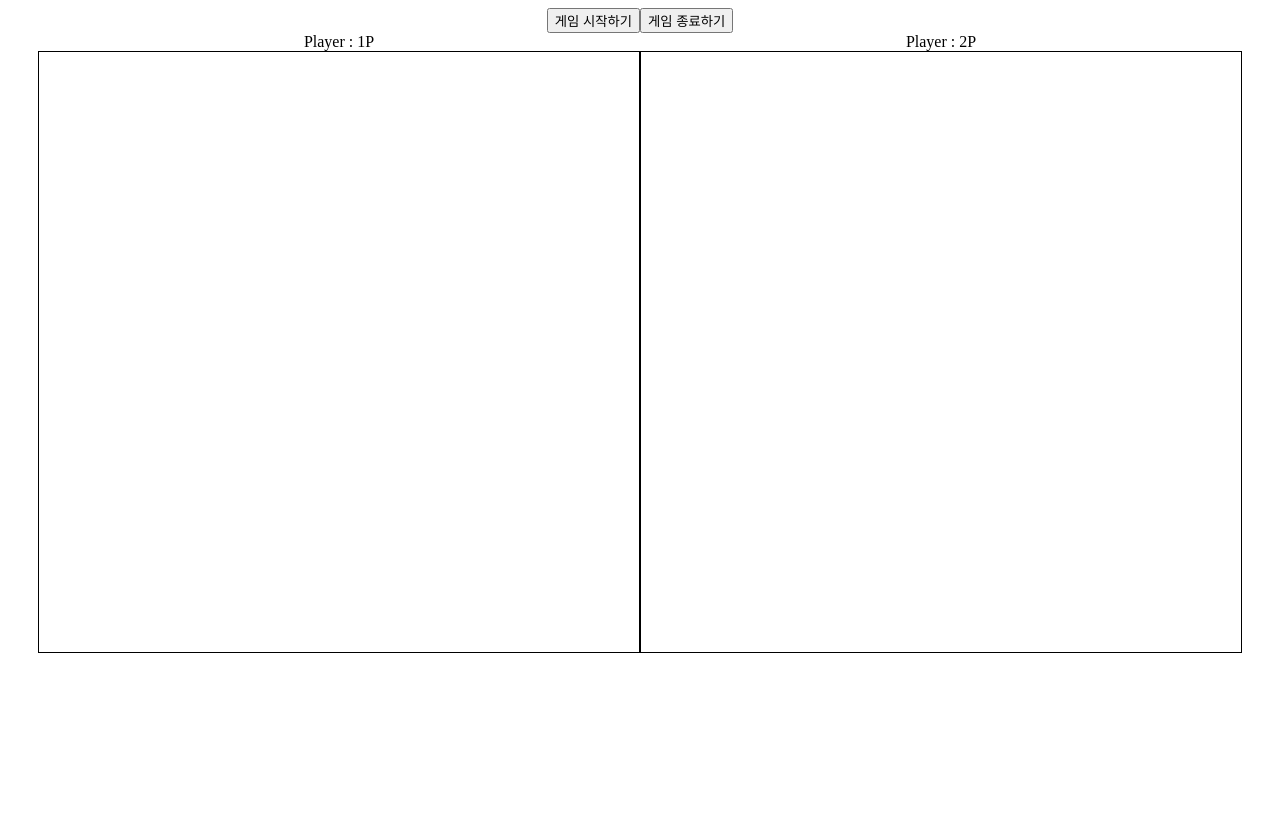
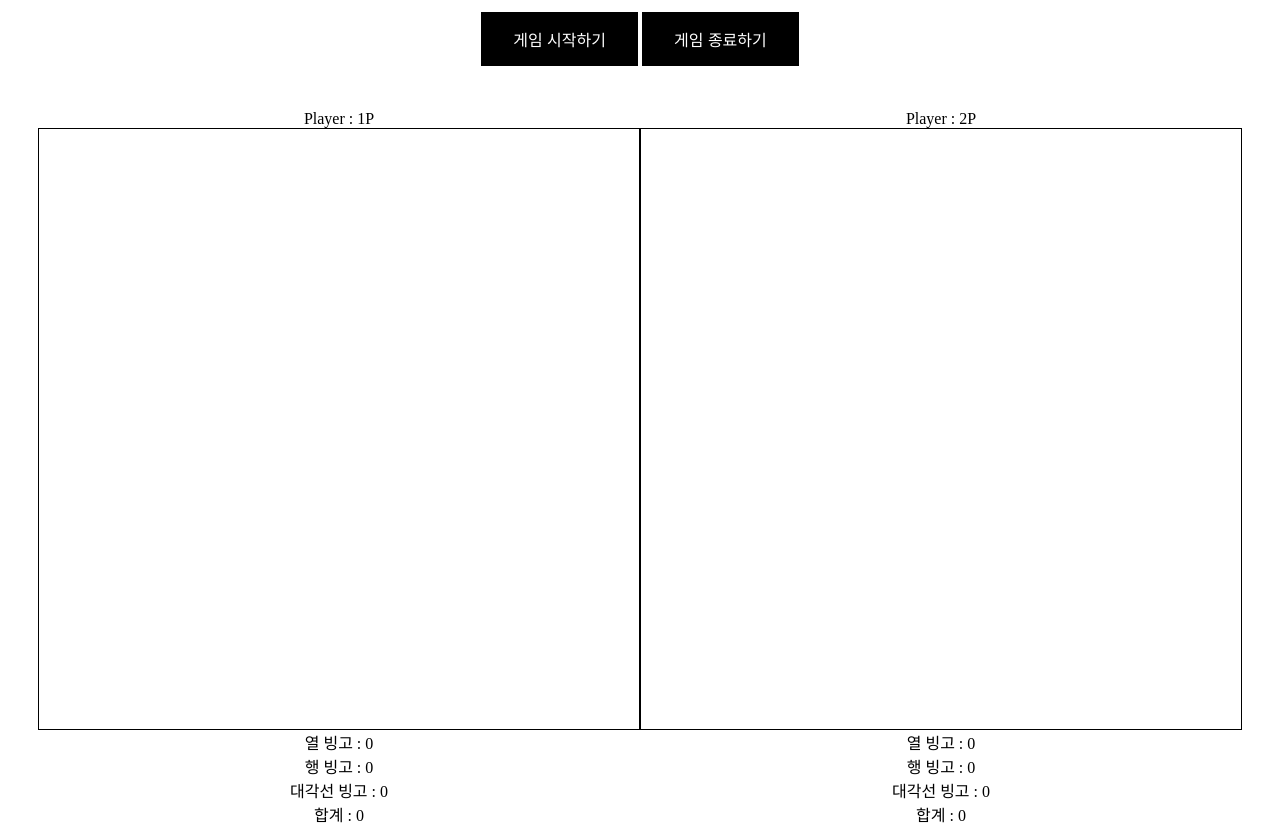
Before and after one commit to pjj0714/bingo-game, a React app: page / in a window 1280 px wide. Before the commit the page ends 800 px from the top, so only its background shows below. Built offline with nearby package versions, Linux system fonts and the light colour scheme.

Commit message:
Complete bingo count

```diff
--- a/src/Components/App.css
+++ b/src/Components/App.css
@@ -1,5 +1,27 @@
+.all {
+  text-align: center;
+}
+
 .container {
   display: flex;
   justify-self: center;
   justify-content: space-around;
 }
+
+.appButton {
+  margin-bottom: 40px;
+  font-size: xx-large;
+}
+
+.button {
+  background-color: black;
+  border: none;
+  color: white;
+  padding: 15px 32px;
+  text-align: center;
+  text-decoration: none;
+  display: inline-block;
+  font-size: 16px;
+  margin: 4px 2px;
+  cursor: pointer;
+}
--- a/src/Components/App.js
+++ b/src/Components/App.js
@@ -8,13 +8,23 @@ import styled from "./App.css";
 
 const App = ({ start, startButtonHandler, endButtonHandler }) => {
   return (
-    <div style={{ textAlign: "center" }}>
-      <button type="button" onClick={startButtonHandler}>
-        {start ? `게임 재시작하기` : `게임 시작하기`}
-      </button>
-      <button type="button" onClick={endButtonHandler}>
-        게임 종료하기
-      </button>
+    <div className={styled.all}>
+      <div className={styled.appButton}>
+        <button
+          type="button"
+          className={styled.button}
+          onClick={startButtonHandler}
+        >
+          {start ? `게임 재시작하기` : `게임 시작하기`}
+        </button>
+        <button
+          type="button"
+          className={styled.button}
+          onClick={endButtonHandler}
+        >
+          게임 종료하기
+        </button>
+      </div>
       <div className={styled.container}>
         <BoardContainer player={1} />
         <BoardContainer player={2} />
--- a/src/Components/Board.js
+++ b/src/Components/Board.js
@@ -9,7 +9,7 @@ class Board extends React.Component {
   constructor(props) {
     super(props);
     this.state = {
-      list: new Array(25).fill(" "),
+      list: [],
     };
   }
 
@@ -20,31 +20,78 @@ class Board extends React.Component {
 
   componentDidUpdate(preProps) {
     const randomList = getRandomList();
-    const { reStart } = this.props;
+    const { reStart, clickList } = this.props;
+    const { list } = this.state;
+
     if (preProps.reStart !== reStart) {
       this.setState({ list: randomList });
     }
 
-    const bbbb = this.rowBingoCheck();
-    const b = this.colBingoCheck();
-    // const c = this.diagonalBingoCheck();
-    // const d = this.diagonalBingoCheck(4);
-    // console.log("row : ", a, "col : ", b, "주대각선 : ", c, "반대각선 : ", d);
-    console.log(b);
+    if (preProps.clickList.length !== clickList.length) {
+      const a = list.map(el => ({
+        num: el.num,
+        isClicked: clickList.includes(el.num),
+      }));
+
+      this.setState({
+        list: a,
+      });
+    }
   }
 
-  isClickHandler(idx) {
+  rowBingoCheck() {
     const { list } = this.state;
-    const copyList = [...list];
-    copyList[idx].isClicked = true;
+    if (list.length === 0) return 0;
 
-    this.setState({
-      list: copyList,
-    });
+    let [rowBingo, bingoCheck] = [0, true];
+
+    for (let i = 0; i < list.length; i += 1) {
+      const clickCheck = list[i].isClicked;
+      if (!clickCheck) {
+        bingoCheck = false;
+      }
+      if (i % 5 === 4) {
+        if (bingoCheck) {
+          rowBingo += 1;
+        }
+        bingoCheck = true;
+      }
+    }
+
+    return rowBingo;
+  }
+
+  colBingoCheck() {
+    const { list } = this.state;
+    if (list.length === 0) return 0;
+    let bingo = 0;
+    let bingoCheck;
+    for (let i = 0; i < 5; i += 1) {
+      const clickCheck = list[i].isClicked;
+      if (clickCheck) {
+        let temp = 0;
+        let idx = i;
+        bingoCheck = true;
+        while (temp < 4) {
+          console.log(1);
+          idx += 5;
+          if (!list[idx].isClicked) {
+            bingoCheck = false;
+            break;
+          }
+          temp += 1;
+        }
+
+        if (bingoCheck) bingo += 1;
+      }
+    }
+
+    return bingo;
   }
 
   diagonalBingoCheck(num) {
     const { list } = this.state;
+    if (list.length === 0) return 0;
     const j = num || 6;
     let [bingo, i, bingoCheck] = [0, 1, true];
 
@@ -63,88 +110,26 @@ class Board extends React.Component {
     return bingo;
   }
 
-  rowBingoCheck() {
-    const { list } = this.state;
-    let [rowBingo, bingoCheck] = [0, true];
-
-    for (let i = 0; i < list.length; i += 1) {
-      const clickCheck = list[i].isClicked;
-      if (!clickCheck) {
-        bingoCheck = false;
-      }
-      if (i % 5 === 4) {
-        if (bingoCheck) {
-          rowBingo += 1;
-        }
-        bingoCheck = true;
-      }
-    }
-
-    return rowBingo;
-  }
-
-  // colBingoCheck() {
-  //   const { list } = this.state;
-  //   let bingo = 0;
-  //   let bingoCheck;
-  //   for (let i = 0; i < 5; i += 1) {
-  //     const clickCheck = list[i].isClicked;
-  //     if (clickCheck) {
-  //       const temp = i % 5;
-  //       bingoCheck = true;
-  //       for (let j = 5; j < list.length; j += 1) {
-  //         const secondClickCheck = list[j].isClicked;
-  //         if (temp === j % 5 && !secondClickCheck) {
-  //           bingoCheck = false;
-  //           break;
-  //         }
-  //       }
-  //       if (bingoCheck) bingo += 1;
-  //     }
-  //   }
-
-  //   return bingo;
-  // }
-
-  colBingoCheck() {
-    const { list } = this.state;
-    let bingo = 0;
-    let bingoCheck;
-    for (let i = 0; i < 5; i += 1) {
-      const clickCheck = list[i].isClicked;
-      if (clickCheck) {
-        let temp = 0;
-        let idx = i;
-        bingoCheck = true;
-        while (temp < 4) {
-          idx += 5;
-          if (!list[idx].isClicked) {
-            bingoCheck = false;
-            break;
-          }
-          temp += 1;
-        }
-
-        if (bingoCheck) bingo += 1;
-      }
-    }
-
-    return bingo;
+  makeBingoCount() {
+    const row = this.rowBingoCheck();
+    const col = this.colBingoCheck();
+    const diagonal = this.diagonalBingoCheck() + this.diagonalBingoCheck(4);
+    const total = row + col + diagonal;
+    return { row, col, diagonal, total };
   }
 
   render() {
     const { list } = this.state;
     const { start, player } = this.props;
-    const { isClickHandler } = this;
+    const bingoCount = this.makeBingoCount();
     const renderList = list.map((el, idx) => {
       return (
         <BoardDetail
           key={idx}
           num={el.num}
           isClicked={el.isClicked}
-          idx={idx}
           player={player}
-          isClickHandler={isClickHandler.bind(this)}
+          total={bingoCount.total}
         />
       );
     });
@@ -153,6 +138,10 @@ class Board extends React.Component {
       <div>
         <div>{`Player : ${player}P`}</div>
         <div className={styled.container}>{start ? renderList : ""}</div>
+        <div>열 빙고 : {bingoCount.row}</div>
+        <div>행 빙고 : {bingoCount.col}</div>
+        <div>대각선 빙고 : {bingoCount.diagonal}</div>
+        <div>합계 : {bingoCount.total}</div>
       </div>
     );
   }
@@ -166,6 +155,7 @@ Board.propTypes = {
   start: propTypes.bool,
   reStart: propTypes.bool,
   player: propTypes.number.isRequired,
+  clickList: propTypes.arrayOf(propTypes.number).isRequired,
 };
 
 export default Board;
--- a/src/Components/BoardDetail.js
+++ b/src/Components/BoardDetail.js
@@ -9,26 +9,30 @@ const BoardDetail = props => {
   const {
     num,
     isClicked,
-    idx,
-    isClickHandler,
     turn,
     turnCheckHandler,
     player,
+    onClickList,
+    total,
   } = props;
 
   const clickHandler = () => {
-    if (player === turn) {
-      isClickHandler(idx);
-      turnCheckHandler();
+    if (isClicked) {
+      alert("이미 누르신 숫자입니다.");
       return;
     }
-    alert("당신 차례가 아닙니다.");
+    if (player === turn) {
+      onClickList(num);
+      turnCheckHandler();
+    } else {
+      alert("당신 차례가 아닙니다.");
+    }
   };
 
   return (
     <div
       className={isClicked ? styled.item2 : styled.item1}
-      onClick={() => clickHandler(idx)}
+      onClick={() => clickHandler()}
     >
       {num}
     </div>
@@ -38,24 +42,24 @@ const BoardDetail = props => {
 BoardDetail.defaultProps = {
   num: 1,
   isClicked: false,
-  idx: 1,
 };
 
 BoardDetail.propTypes = {
   num: propTypes.number,
   isClicked: propTypes.bool,
-  idx: propTypes.number,
-  isClickHandler: propTypes.func.isRequired,
   player: propTypes.number.isRequired,
   turn: propTypes.number.isRequired,
   turnCheckHandler: propTypes.func.isRequired,
+  onClickList: propTypes.func.isRequired,
 };
 
 export default connect(
   state => ({
     turn: state.get("turn"),
+    clickList: state.get("clickList").toJS(),
   }),
   dispatch => ({
     turnCheckHandler: () => dispatch(Actions.playerTurn()),
+    onClickList: num => dispatch(Actions.click(num)),
   }),
 )(BoardDetail);
--- a/src/Containers/BoardContainer.js
+++ b/src/Containers/BoardContainer.js
@@ -6,6 +6,7 @@ import Board from "../Components/Board";
 const mapStateToProps = state => ({
   start: state.get("start"),
   reStart: state.get("reStart"),
+  clickList: state.get("clickList").toJS(),
 });
 
 export default connect(mapStateToProps)(Board);
--- a/src/Reducers/index.js
+++ b/src/Reducers/index.js
@@ -1,18 +1,21 @@
 import { createAction, handleActions } from "redux-actions";
-import { Map } from "immutable";
+import { Map, List } from "immutable";
 
 const START_GAME = "bingo/START_GAME";
 const END_GAME = "bingo/END_GAME";
 const PLAYER_TURN = "bingo/PLAYER_TURN";
+const CLICK = "bingo/CLICK";
 
 export const startGame = createAction(START_GAME);
 export const endGame = createAction(END_GAME);
 export const playerTurn = createAction(PLAYER_TURN);
+export const click = createAction(CLICK);
 
 const initialState = Map({
   start: false,
   reStart: false,
   turn: 1,
+  clickList: List([]),
 });
 
 export default handleActions(
@@ -22,10 +25,11 @@ export default handleActions(
       return state
         .set("start", true)
         .set("reStart", !restartGame)
-        .set("player", 1);
+        .set("turn", 1)
+        .set("clickList", List([]));
     },
     [END_GAME]: state => {
-      return state.set("start", false).set("player", 1);
+      return state.set("start", false).set("turn", 1);
     },
     [PLAYER_TURN]: state => {
       const turn = state.get("turn");
@@ -33,6 +37,10 @@ export default handleActions(
         ? state.set("turn", turn + 1)
         : state.set("turn", turn - 1);
     },
+    [CLICK]: (state, action) => {
+      const clickList = state.get("clickList");
+      return state.set("clickList", clickList.push(action.payload));
+    },
   },
   initialState,
 );
```
